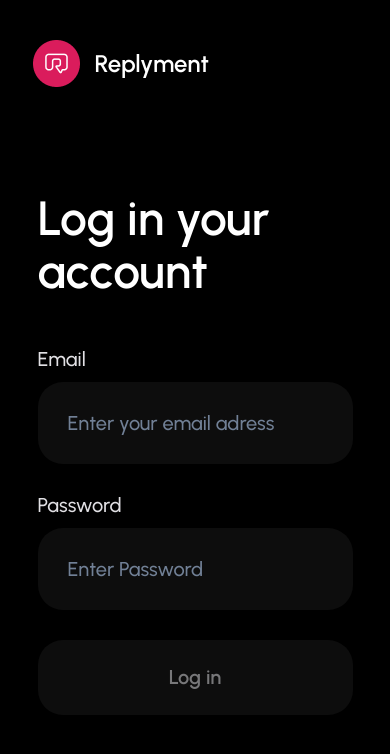
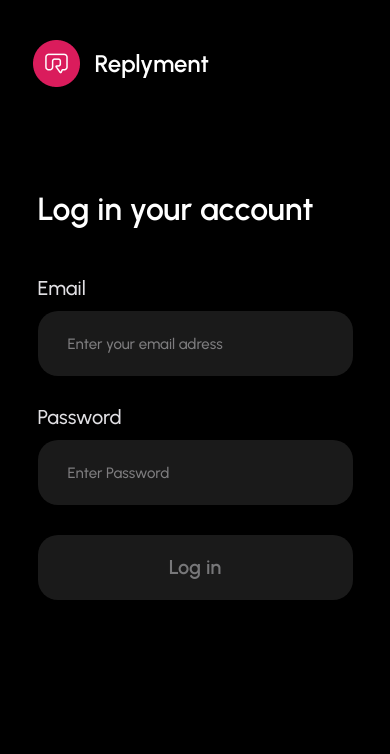
Before and after one commit to NurlanNuruzada/ReplymentReact, a React (Create React App) app: page /beta/Login in a window 390 px wide. Shown: the top 754 px of the page. Built offline with nearby package versions, Linux system fonts and the light colour scheme; a web font is replaced by a local one.

Commit message:
adedd Mobile Configurations

```diff
--- a/src/Components/CustomForm/CustomFrom.module.css
+++ b/src/Components/CustomForm/CustomFrom.module.css
@@ -1,4 +1,3 @@
-
 .FormContainer {
     display: flex;
     flex-direction: column;
@@ -31,7 +30,37 @@
     text-align: left;
 
 }
+
 .FormContainer input:focus {
     outline: none;
     border: none;
 }
+
+.FormContainer input::placeholder {
+    color: rgba(225, 224, 228, 0.5);
+}
+
+@media screen and (max-width: 700px) {
+    .FormContainer input {
+        background-color: #1A1A1A;
+        font-family: Urbanist;
+        font-size: 15px;
+        font-weight: 500;
+        line-height: 17px;
+        letter-spacing: 0em;
+        text-align: left;
+        height: 65px;
+        border-radius: 20px;
+        gap: 10px;
+    }
+
+    .FormContainer label {
+        font-family: Urbanist;
+        font-size: 20px;
+        font-weight: 500;
+        line-height: 22px;
+        letter-spacing: 0em;
+        text-align: left;
+    }
+
+}
--- a/src/Components/CustomForm/CutomFrom.jsx
+++ b/src/Components/CustomForm/CutomFrom.jsx
@@ -8,7 +8,7 @@ export default function CutomFrom({ Title, InnerText }) {
         <div className={Styles.MainContainer}>
             <form className={Styles.FormContainer} action="" method="get">
                 <label for="fname">{Title}</label>
-                <input placeholder={InnerText} />
+                <input  placeholder={InnerText} />
             </form>
         </div>
     )
--- a/src/Pages/SignInPage/SignInPage.module.css
+++ b/src/Pages/SignInPage/SignInPage.module.css
@@ -110,21 +110,39 @@
 }
 
 @media screen and (max-width: 700px) {
+    .MainHeader {
+        font-family: Urbanist;
+        font-size: 32px;
+        font-weight: 600;
+        line-height: 35px;
+        letter-spacing: 0em;
+        text-align: left;
+    }
+
     .RightContainer {
         display: none;
     }
-
 
     .LeftContainer {
         grid-column: span 9 !important;
         padding: 15px;
         width: 345px !important;
+        display: flex;
+        flex-direction: column;
     }
 
     .InputContainer {
         width: 309px !important;
     }
+
+    .LoginButton {
+        height: 65px;
+        padding: 0;
+        border-radius: 20px;
+        background-color: rgba(26, 26, 26, 1);
+    }
 }
+
 @media screen and (max-width: 1023px) {
     .RightContainer {
         display: none;
--- a/src/Pages/SignUpPage/SignUpPage.module.css
+++ b/src/Pages/SignUpPage/SignUpPage.module.css
@@ -110,21 +110,41 @@
 }
 
 @media screen and (max-width: 700px) {
+    .MainHeader {
+        font-family: Urbanist;
+        font-size: 32px;
+        font-weight: 600;
+        line-height: 35px;
+        letter-spacing: 0em;
+        text-align: left;
+    }
+    .Title{
+        padding: 0 0 50px 0;
+    }
     .RightContainer {
         display: none;
     }
-
 
     .LeftContainer {
         grid-column: span 9 !important;
         padding: 15px;
         width: 345px !important;
+        display: flex;
+        flex-direction: column;
     }
 
     .InputContainer {
         width: 309px !important;
     }
+
+    .LoginButton {
+        height: 65px;
+        padding: 0;
+        border-radius: 20px;
+        background-color: rgba(26, 26, 26, 1);
+    }
 }
+
 @media screen and (max-width: 1023px) {
     .RightContainer {
         display: none;
```
